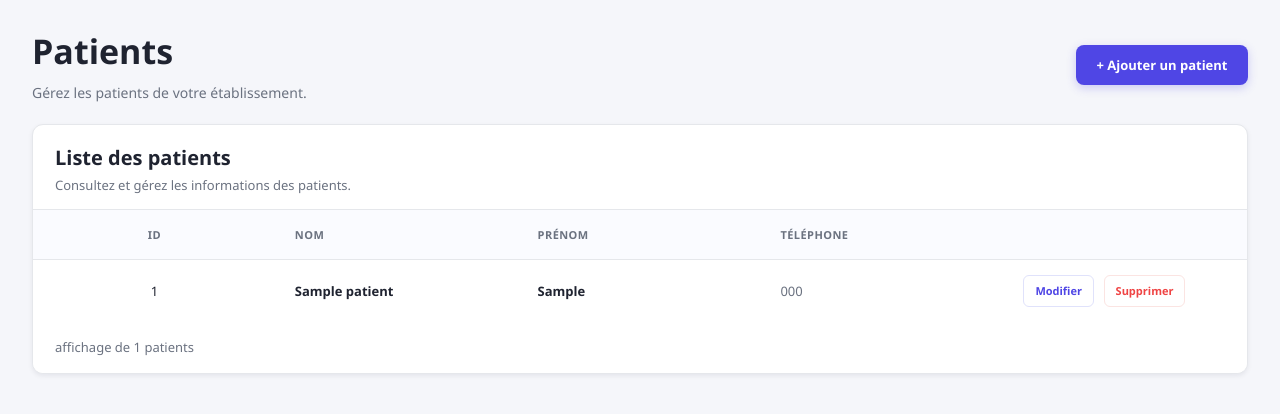
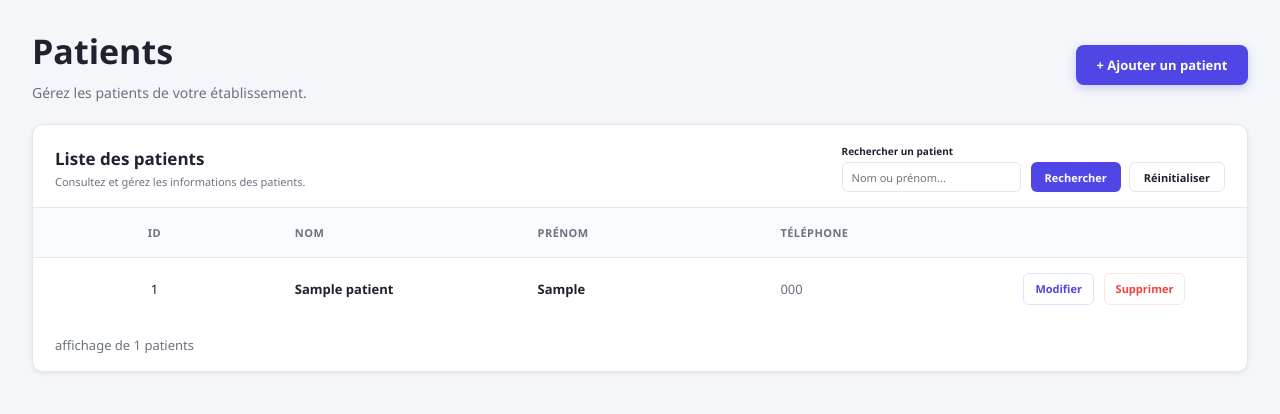
Before and after one commit to zineb-aitoulahcen/stage-gestion-rdv, a PHP site: page /controllers/patientController.php in a window 1280 px wide. Shown: the part 60-474 px from the top of the page. Run offline with PHP 8.4, Linux system fonts and the light colour scheme; tables that the repository leaves empty hold one stand-in row (values such as "Sample post").

Commit message:
feat(patient): recherche par nom

```diff
--- a/controllers/patientController.php
+++ b/controllers/patientController.php
@@ -5,7 +5,12 @@
     $action = $_GET['action'] ?? $_POST['action'] ?? 'liste';
     switch ($action) {
         case 'liste':
-            $patients = Patient::afficher();
+            $recherche = $_GET['recherche'] ?? '';
+            if (!empty($recherche)){
+                $patients = Patient :: rechercheParNom($recherche);
+            }else{
+                $patients = Patient :: afficher();
+            }
             require __DIR__ . '/../views/listePatient.php';
             break;
         case 'formulaire':
--- a/models/patient.php
+++ b/models/patient.php
@@ -61,5 +61,11 @@ class Patient {
         return $stmt->fetch(PDO::FETCH_ASSOC) !== false;
     }
 
-
+    public static function rechercheParNom($recherche){
+        $db = connectToDB();
+        $stmt = $db->prepare ("SELECT * FROM patient WHERE nom LIKE ? OR prenom LIKE ?");
+        $like = '%' . $recherche . '%';
+        $stmt->execute([$like,$like]);
+        return $stmt->fetchAll(PDO::FETCH_ASSOC);
+    }
 }?>
--- a/views/listePatient.php
+++ b/views/listePatient.php
@@ -1,3 +1,4 @@
+<!-- La variable patients est envoyée par le controleur : patientController.php -->
 <!DOCTYPE html>
 <html lang="en">
 <head>
@@ -6,6 +7,9 @@
     <title>Patients - Panneau de Gestion</title>
     <link rel="stylesheet" href="../assets/css/style.css">
     <link rel="stylesheet" href="../assets/css/tables.css">
+    <link rel="stylesheet" href="../assets/css/formFiltre.css" >
+</head>
+<body>
      <!-- Barre de navigation -->
     <header class="topnav">
         <div class="brand">Panneau de Gestion</div>
@@ -40,8 +44,28 @@
         <!-- Carte du tableau -->
         <section class="table-card">
             <div class="table-card-header">
-                <h2>Liste des patients</h2>
-                <p>Consultez et gérez les informations des patients.</p>
+                <div class="header-content">
+                    <div class="header-text">
+                        <h2>Liste des patients</h2>
+                        <p>Consultez et gérez les informations des patients.</p>
+                    </div>
+                    <!-- Recherche -->
+                    <form method="GET" action="../controllers/patientController.php" class="filters-form">
+                        <input type="hidden" name="action" value="liste">
+                        <div class="filters-row">
+                            <div class="filter-group">
+                                <label for="recherche">Rechercher un patient</label>
+                                <input type="text" name="recherche" id="recherche"
+                                    placeholder="Nom ou prénom..."
+                                    value="<?= htmlspecialchars($recherche ?? '', ENT_QUOTES, 'UTF-8') ?>">
+                            </div>
+                            <div class="filter-actions">
+                                <button type="submit" class="btn-filtre">Rechercher</button>
+                                <a href="../controllers/patientController.php?action=liste" class="btn-reinitialiser">Réinitialiser</a>
+                            </div>
+                        </div>
+                    </form>
+                </div>
             </div>
             <div class="table-wrapper">
                 <table class="data-table">
@@ -101,8 +125,6 @@
             </div>
         </section>
     </main>
-</head>
-<body>
 
 </body>
 </html>
```
